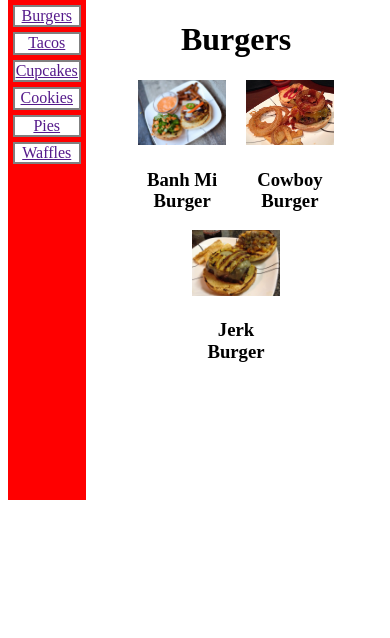
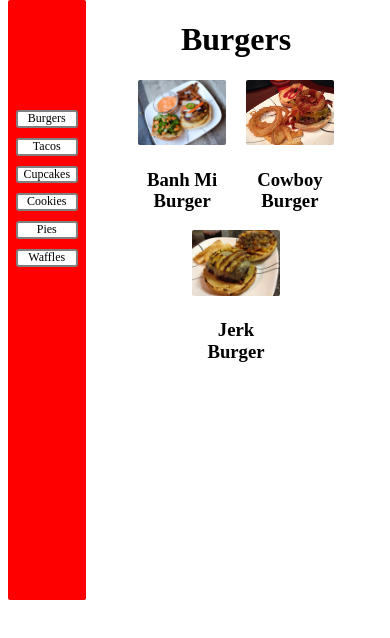
Before and after one commit to tken85/photo-album, a website: page index.html in a window 390 px wide. Both pictures are taken after a click on the element "Burgers". Drawn offline with nearby package versions, Linux system fonts and the light colour scheme.

Commit message:
removed some files

```diff
--- a/albums.js
+++ b/albums.js
@@ -2,72 +2,68 @@ var albums = [
 
    {
   name: "Burgers",
-  photos: {
-    photo1: "images/banhmiburger.jpg",
-    photo1_name: "Banh Mi Burger",
-    photo2: "images/cowboyburger.JPG",
-    photo2_name: "Cowboy Burger",
-    photo3: "images/jerkburger.JPG",
-    photo3_name: "Jerk Burger",
-  }
+  photos: [{
+    url: "images/banhmiburger.jpg",
+    name: "Banh Mi Burger"},{
+    url: "images/cowboyburger.JPG",
+    name: "Cowboy Burger"},{
+    url: "images/jerkburger.JPG",
+    name: "Jerk Burger",
+  }]
   },
-
   {
   name: "Tacos",
-  photos: {
-    photo1: "images/briskettaco.jpg",
-    photo1_name: "Brisket Taco",
-    photo2: "images/crawfishtaco.jpg",
-    photo2_name: "Crawfish Taco",
-    photo3: "images/koreantaco.jpg",
-    photo3_name: "Korean Taco",
-  }
+  photos: [{
+   url: "images/briskettaco.jpg",
+   name: "Brisket Taco"},{
+   url: "images/crawfishtaco.jpg",
+   name: "Crawfish Taco"},{
+   url: "images/koreantaco.jpg",
+   name: "Korean Taco",
+  }]
   },
   {
   name: "Cupcakes",
-  photos: {
-    photo1: "images/cadburycupcake.jpg",
-    photo1_name: "Cadbury Cupcake",
-    photo2: "images/buckeyecupcake.jpg",
-    photo2_name: "Buckeye Cupcake",
-    photo3: "images/redhotcupcake.jpg",
-    photo3_name: "Red Hot Cupcake",
-  }
+  photos: [{
+   url: "images/cadburycupcake.jpg",
+   name: "Cadbury Cupcake"},{
+   url: "images/buckeyecupcake.jpg",
+   name: "Buckeye Cupcake"},{
+   url: "images/redhotcupcake.jpg",
+   name: "Red Hot Cupcake",
+  }]
   },
   {
   name: "Cookies",
-  photos: {
-      photo1: "images/smores.jpg",
-      photo1_name: "S'mores Cookie",
-      photo2: "images/whoopiepie.jpg",
-      photo2_name: "Whoopie Pie",
-      photo3: "images/easter.jpg",
-      photo3_name: "Easter Sugar Cookie",
-    }
+  photos: [{
+   url: "images/smores.jpg",
+   name: "S'mores Cookie"},{
+   url: "images/whoopiepie.jpg",
+   name: "Whoopie Pies"},{
+   url: "images/easter.jpg",
+   name: "Easter Sugar Cookies",
+  }]
   },
-
   {
   name: "Pies",
-  photos: {
-    photo1: "images/chocolatemeringuepie.jpg",
-    photo1_name: "Chocolate Meringue Pie",
-    photo2: "images/minicherrypie.jpg",
-    photo2_name: "Mini Cherry Pie",
-    photo3: "images/bumbleberrypie.jpg",
-    photo3_name: "Bumbleberry Pie",
-  }
+  photos: [{
+    url: "images/minicherrypie.jpg",
+    name: "Mini Cherry Pie"},{
+    url: "images/chocolatemeringuepie.jpg",
+    name: "Chocolate Meringue Pie"},{
+    url: "images/bumbleberrypie.jpg",
+    name: "Bumbleberry Pie",
+  }]
   },
   {
   name: "Waffles",
-  photos: {
-    photo1: "images/srirachawaffle.jpg",
-    photo1_name: "Sriracha Waffle",
-    photo2: "images/funfettiwaffle.jpg",
-    photo2_name: "Funfetti Waffle",
-    photo3: "images/chickenwaffle.jpg",
-    photo3_name: "Chicken and Waffles",
-  }
-}
-
-
+  photos: [{
+   url: "images/srirachawaffle.jpg",
+   name: "Sriracha Waffle"},{
+   url: "images/funfettiwaffle.jpg",
+   name: "Funfetti Waffle"},{
+   url: "images/chickenwaffle.jpg",
+   name: "Chicken and Waffles",
+  }]
+  },
 ];
--- a/albums2.js
+++ /dev/null
@@ -1,69 +0,0 @@
-var albums = [
-
-   {
-  name: "Burgers",
-  photos: [{
-    url: "images/banhmiburger.jpg",
-    name: "Banh Mi Burger"},{
-    url: "images/cowboyburger.JPG",
-    name: "Cowboy Burger"},{
-    url: "images/jerkburger.JPG",
-    name: "Jerk Burger",
-  }]
-  },
-  {
-  name: "Tacos",
-  photos: [{
-   url: "images/briskettaco.jpg",
-   name: "Brisket Taco"},{
-   url: "images/crawfishtaco.jpg",
-   name: "Crawfish Taco"},{
-   url: "images/koreantaco.jpg",
-   name: "Korean Taco",
-  }]
-  },
-  {
-  name: "Cupcakes",
-  photos: [{
-   url: "images/cadburycupcake.jpg",
-   name: "Cadbury Cupcake"},{
-   url: "images/buckeyecupcake.jpg",
-   name: "Buckeye Cupcake"},{
-   url: "images/redhotcupcake.jpg",
-   name: "Red Hot Cupcake",
-  }]
-  },
-  {
-  name: "Cookies",
-  photos: [{
-   url: "images/smores.jpg",
-   name: "S'mores Cookie"},{
-   url: "images/whoopiepie.jpg",
-   name: "Whoopie Pies"},{
-   url: "images/easter.jpg",
-   name: "Easter Sugar Cookies",
-  }]
-  },
-  {
-  name: "Pies",
-  photos: [{
-    url: "images/minicherrypie.jpg",
-    name: "Mini Cherry Pie"},{
-    url: "images/chocolatemeringuepie.jpg",
-    name: "Chocolate Meringue Pie"},{
-    url: "images/bumbleberrypie.jpg",
-    name: "Bumbleberry Pie",
-  }]
-  },
-  {
-  name: "Waffles",
-  photos: [{
-   url: "images/srirachawaffle.jpg",
-   name: "Sriracha Waffle"},{
-   url: "images/funfettiwaffle.jpg",
-   name: "Funfetti Waffle"},{
-   url: "images/chickenwaffle.jpg",
-   name: "Chicken and Waffles",
-  }]
-  },
-];
--- a/main.js
+++ b/main.js
@@ -1,5 +1,9 @@
 var selectedAlbum ="";
 var selectedPic = "";
+var currPhotos ="";
+var currPic ="";
+var previousPic = "";
+var nextPic = "";
 
 $(document).ready(function(){
 
@@ -11,117 +15,176 @@ var albumHTML = "";
 _.each(albums, function(currVal, idx, arr){
   albumHTML += albumTemplate(currVal);
 
-  /*albumHTML += "<article class='photo-album'>"
-  + "<img src='" + currVal.photo1
-  + "'>"
-  + "<h3>" + currVal.name + "</h3>"
-  + "</article>";*/
-
-
 });
 
 $('#home').html(albumHTML);
 
+//Making Nav Menu
 
-//create side bar
-
+var navTemplate = _.template($('#navTmpl').html());
 var navHTML ="";
 
 _.each(albums, function(currVal, idx, arr){
 
-  navHTML += "<a href='' rel='"+ currVal.name +"'>"
-    +currVal.name
-    +"</a>";
-
+  navHTML += navTemplate(currVal);
 
 });
-
-var photoHTML ="";
-
 
 
 $('aside').html(navHTML);
 
+//make single picture
 
-//click functionality home
+$('#single_picture').html("<h1></h1><a href='' rel= '" + currPic.name +"'>Back to " + selectedAlbum + "</a><article id='previous'>Previous</article><article id='current'><img src='" + currPic.url + "'></article><article id='next'>Next</article>");
+
 
 $('.photo-album').on('click', function(event) {
   event.preventDefault();
-  //var clickedSection = "." + $(this).attr('rel');
   $('#single_album').addClass('activeSection');
   $("#start").removeClass('activeSection');
   selectedAlbum = $(this).attr("id");
 
-  //try iterating this on the array of photos. ----------------------------------
-  _.each(albums, function(currVal){
+  currPhotos = albums.filter(function(currVal){
+    return currVal.name === selectedAlbum;
+  })[0].photos;
 
-    if(currVal.name === selectedAlbum){
-      $('#photos').html("<h1>" + currVal.name+ "</h1><article id='photo1' class='pic' rel='"+currVal.name+"'><img src='" + currVal.photos.photo1 + "'><h3>" + currVal.photos.photo1_name+ "</h3></article><article id='photo2' class='pic' rel='"+currVal.name+"'><img src='" + currVal.photos.photo2 + "'><h3>" + currVal.photos.photo2_name + "</h3></article><article id='photo3' class='pic' rel='"+currVal.name+"'><img src='" + currVal.photos.photo3 + "'><h3>" + currVal.photos.photo3_name+ "</h3></article>");
-    }
+  var photosHTML = "<h1>" + selectedAlbum + "</h1>";
+
+  _.each(currPhotos, function(currVal, idx, arr){
+
+    photosHTML += "<article id='"+ idx + "' class ='pic' rel ='" + selectedAlbum + "'><img src ='" + currVal.url+"'><h3>" + currVal.name+ "</h3></article>";
+
 
   });
 
+  $('#photos').html(photosHTML);
+
   $('.pic').on('click', function(event) {
     event.preventDefault();
-    //var clickedSection = "." + $(this).attr('rel');
-    //selectedAlbum = $(this).attr("rel");
-    selectedPic = $(this).attr("id");
+    selectedPic = parseInt($(this).attr("id"));
     $("#single_photo").addClass('activeSection');
     $("#single_album").removeClass('activeSection');
+    // set current, previous, and next pics
+    currPic = currPhotos[selectedPic];
+    previousPic = currPhotos[selectedPic -1];
+    nextPic = currPhotos[selectedPic+1];
+    if(selectedPic === 0){
+      previousPic = currPhotos[currPhotos.length -1];
+    }
+    else if (selectedPic === (currPhotos.length -1)){
+      nextPic = currPhotos[0];
+    }
+    //set HTML
+    //var singlePicHTML = "<h1>" + currPic.name + "</h1><a href='' rel= '" + currPic.name +"'>Back to " + selectedAlbum + "</a><article id='previous'>Previous</article><article id='current'><img src='" + currPic.url + "'></article><article id='next'>Next</article>";
 
-    _.each(albums, function(currVal){
-
-      if(currVal.name === selectedAlbum){
-        $('#single_picture').html("<h1>"+currVal.name+"</h1><a href='' rel='"+currVal.name+"'>Back to "+currVal.name +"</a><img src='" + currVal.photos[selectedPic] + "'>");
-      }
-
-    });
-
+    //$('#single_picture').html(singlePicHTML);
+    $('#current').html("<img src='" + currPic.url +"'>");
+    $('#single_picture h1').html(currPic.name);
+    $('#single_picture a').html("Back to " + selectedAlbum);
     $('#single_picture a').on('click', function(event){
       event.preventDefault();
       $("#single_photo").removeClass('activeSection');
       $("#single_album").addClass('activeSection');
 
-      _.each(albums, function(currVal){
+    });
 
-        if(currVal.name === selectedAlbum){
-          $('#photos').html("<h1>" + currVal.name+ "</h1><article id='photo1' class='pic' rel='"+currVal.name+"'><img src='" + currVal.photos.photo1 + "'><h3>" + currVal.photos.photo1_name+ "</h3></article><article id='photo2' class='pic' rel='"+currVal.name+"'><img src='" + currVal.photos.photo2 + "'><h3>" + currVal.photos.photo2_name + "</h3></article><article id='photo3' class='pic' rel='"+currVal.name+"'><img src='" + currVal.photos.photo3 + "'><h3>" + currVal.photos.photo3_name+ "</h3></article>");
-        }
-      });
+    $('#previous').on('click', function(event){
+      event.preventDefault();
+      $('#current').html("<img src='" + previousPic.url+"'>");
+      $('#single_picture h1').html(previousPic.name);
+      currPic = previousPic;
+      if(selectedPic === 0){
+        selectedPic = (currPhotos.length - 1);
+      }
+      else{
+        selectedPic -= 1;
+      }
+      previousPic = currPhotos[selectedPic -1];
+      nextPic = currPhotos[selectedPic+1];
+      if(selectedPic === 0){
+        previousPic = currPhotos[currPhotos.length -1];
+      }
+      else if (selectedPic === (currPhotos.length -1)){
+        nextPic = currPhotos[0];
+      }
+    });
 
-
-
+    $('#next').on('click', function(event){
+      event.preventDefault();
+      $('#current').html("<img src='" + nextPic.url+"'>");
+      $('#single_picture h1').html(nextPic.name);
+      currPic = nextPic;
+      if(selectedPic === (currPhotos.length -1)){
+        selectedPic = 0;
+      }
+      else{
+        selectedPic += 1;
+      }
+      previousPic = currPhotos[selectedPic -1];
+      nextPic = currPhotos[selectedPic+1];
+      if(selectedPic === 0){
+        previousPic = currPhotos[currPhotos.length -1];
+      }
+      else if (selectedPic === (currPhotos.length -1)){
+        nextPic = currPhotos[0];
+      }
     });
 
   });
+});
 
+$('aside a').on('click', function(event) {
+  event.preventDefault();
+  var clickedSection = "." + $(this).attr('rel');
+  selectedAlbum = $(this).attr("rel");
 
-});
-//click functionality nav
+  currPhotos = albums.filter(function(currVal){
+    return currVal.name === selectedAlbum;
+  })[0].photos;
 
-  $('aside a').on('click', function(event) {
+  var photosHTML = "<h1>" + selectedAlbum + "</h1>";
+
+  _.each(currPhotos, function(currVal, idx, arr){
+
+    photosHTML += "<article id='"+ idx + "' class ='pic' rel ='" + selectedAlbum + "'><img src ='" + currVal.url+"'><h3>" + currVal.name+ "</h3></article>";
+
+  });
+
+  $('#photos').html(photosHTML);
+
+  $('.pic').on('click', function(event) {
     event.preventDefault();
-    var clickedSection = "." + $(this).attr('rel');
-    selectedAlbum = $(this).attr("rel");
-    _.each(albums, function(currVal){
+    selectedPic = parseInt($(this).attr("id"));
+    $("#single_photo").addClass('activeSection');
+    $("#single_album").removeClass('activeSection');
+    // Set current, previous, and next pics
+    currPic = currPhotos[selectedPic];
+    previousPic = currPhotos[selectedPic -1];
+    nextPic = currPhotos[selectedPic+1];
+    if(selectedPic === 0){
+      previousPic = currPhotos[currPhotos.length -1];
+    }
+    else if (selectedPic === (currPhotos.length -1)){
+      nextPic = currPhotos[0];
+    }
+    //put in HTML
+    //var singlePicHTML = "<h1>" + currPic.name + "</h1><a href='' rel= '" + currPic.name +"'>Back to " + selectedAlbum + "</a><img src='" + currPic.url + "'>";
 
-      if(currVal.name === selectedAlbum){
-        $('#photos').html("<h1>" + currVal.name + "</h1><article id='photo1' class='pic' rel='"+ currVal.name+ "'><img src='" + currVal.photos.photo1 + "'><h3>" + currVal.photos.photo1_name+ "</h3></article><article id='photo2' class='pic' rel='" +currVal.name+ "'><img src='" + currVal.photos.photo2 + "'><h3>" + currVal.photos.photo2_name + "</h3></article><article id='photo3' class='pic' rel='"+currVal.name+"'><img src='" + currVal.photos.photo3 + "'><h3>" + currVal.photos.photo3_name+ "</h3></article>");
-      }
+    //$('#single_picture').html(singlePicHTML);
+    $('#current').html("<img src='" + currPic.url +"'>");
+    $('#single_picture h1').html(currPic.name);
+    $('#single_picture a').html("Back to " + selectedAlbum);
+    $('#single_picture a').on('click', function(event){
+      event.preventDefault();
+      $("#single_photo").removeClass('activeSection');
+      $("#single_album").addClass('activeSection');
 
     });
 
 
+  });
+
 });
-
-// pic clicking
-
-
-
-
-
-
-
 
 
 
--- a/sass.scss
+++ b/sass.scss
@@ -2,6 +2,9 @@ body{
   text-align: center;
 }
 
+img{
+  border-radius: 2px;
+}
 
 header {
   background-color: gray;
@@ -47,11 +50,19 @@ aside {
   height: 500px;
   display: inline-block;
   vertical-align: top;
+  padding-top: 100px;
+  border-radius: 2px;
   a{
     display: block;
-    margin: 5px;
+    margin: 10px auto;
     background-color: white;
     border: 2px solid gray;
+    border-radius: 3px;
+    text-decoration: none;
+    width: 75%;
+    text-align: center;
+    font-size: 24px;
+    color: black;
   }
 }
 
@@ -89,3 +100,20 @@ aside {
     vertical-align: top;
   }
 }
+
+@media (max-width: 700px){
+  aside{
+    a{
+      font-size: 16px;
+    }
+  }
+}
+
+
+@media(max-width: 500px){
+  aside{
+    a{
+      font-size: 12px;
+    }
+  }
+}
--- a/second.js
+++ /dev/null
@@ -1,191 +0,0 @@
-var selectedAlbum ="";
-var selectedPic = "";
-var currPhotos ="";
-var currPic ="";
-var previousPic = "";
-var nextPic = "";
-
-$(document).ready(function(){
-
-
-//create home page
-var albumTemplate = _.template($('#albumTmpl').html());
-var albumHTML = "";
-
-_.each(albums, function(currVal, idx, arr){
-  albumHTML += albumTemplate(currVal);
-
-});
-
-$('#home').html(albumHTML);
-
-//Making Nav Menu
-
-var navTemplate = _.template($('#navTmpl').html());
-var navHTML ="";
-
-_.each(albums, function(currVal, idx, arr){
-
-  navHTML += navTemplate(currVal);
-
-});
-
-
-$('aside').html(navHTML);
-
-//make single picture
-
-$('#single_picture').html("<h1></h1><a href='' rel= '" + currPic.name +"'>Back to " + selectedAlbum + "</a><article id='previous'>Previous</article><article id='current'><img src='" + currPic.url + "'></article><article id='next'>Next</article>");
-
-
-$('.photo-album').on('click', function(event) {
-  event.preventDefault();
-  $('#single_album').addClass('activeSection');
-  $("#start").removeClass('activeSection');
-  selectedAlbum = $(this).attr("id");
-
-  currPhotos = albums.filter(function(currVal){
-    return currVal.name === selectedAlbum;
-  })[0].photos;
-
-  var photosHTML = "<h1>" + selectedAlbum + "</h1>";
-
-  _.each(currPhotos, function(currVal, idx, arr){
-
-    photosHTML += "<article id='"+ idx + "' class ='pic' rel ='" + selectedAlbum + "'><img src ='" + currVal.url+"'><h3>" + currVal.name+ "</h3></article>";
-
-
-  });
-
-  $('#photos').html(photosHTML);
-
-  $('.pic').on('click', function(event) {
-    event.preventDefault();
-    selectedPic = parseInt($(this).attr("id"));
-    $("#single_photo").addClass('activeSection');
-    $("#single_album").removeClass('activeSection');
-    // set current, previous, and next pics
-    currPic = currPhotos[selectedPic];
-    previousPic = currPhotos[selectedPic -1];
-    nextPic = currPhotos[selectedPic+1];
-    if(selectedPic === 0){
-      previousPic = currPhotos[currPhotos.length -1];
-    }
-    else if (selectedPic === (currPhotos.length -1)){
-      nextPic = currPhotos[0];
-    }
-    //set HTML
-    //var singlePicHTML = "<h1>" + currPic.name + "</h1><a href='' rel= '" + currPic.name +"'>Back to " + selectedAlbum + "</a><article id='previous'>Previous</article><article id='current'><img src='" + currPic.url + "'></article><article id='next'>Next</article>";
-
-    //$('#single_picture').html(singlePicHTML);
-    $('#current').html("<img src='" + currPic.url +"'>");
-    $('h1').html(currPic.name);
-
-    $('#single_picture a').on('click', function(event){
-      event.preventDefault();
-      $("#single_photo").removeClass('activeSection');
-      $("#single_album").addClass('activeSection');
-
-    });
-
-    $('#previous').on('click', function(event){
-      event.preventDefault();
-      $('#current').html("<img src='" + previousPic.url+"'>");
-      $('h1').html(previousPic.name);
-      currPic = previousPic;
-      if(selectedPic === 0){
-        selectedPic = (currPhotos.length - 1);
-      }
-      else{
-        selectedPic -= 1;
-      }
-      previousPic = currPhotos[selectedPic -1];
-      nextPic = currPhotos[selectedPic+1];
-      if(selectedPic === 0){
-        previousPic = currPhotos[currPhotos.length -1];
-      }
-      else if (selectedPic === (currPhotos.length -1)){
-        nextPic = currPhotos[0];
-      }
-    });
-
-    $('#next').on('click', function(event){
-      event.preventDefault();
-      $('#current').html("<img src='" + nextPic.url+"'>");
-      $('h1').html(nextPic.name);
-      currPic = nextPic;
-      if(selectedPic === (currPhotos.length -1)){
-        selectedPic = 0;
-      }
-      else{
-        selectedPic += 1;
-      }
-      previousPic = currPhotos[selectedPic -1];
-      nextPic = currPhotos[selectedPic+1];
-      if(selectedPic === 0){
-        previousPic = currPhotos[currPhotos.length -1];
-      }
-      else if (selectedPic === (currPhotos.length -1)){
-        nextPic = currPhotos[0];
-      }
-    });
-
-  });
-});
-
-$('aside a').on('click', function(event) {
-  event.preventDefault();
-  var clickedSection = "." + $(this).attr('rel');
-  selectedAlbum = $(this).attr("rel");
-
-  currPhotos = albums.filter(function(currVal){
-    return currVal.name === selectedAlbum;
-  })[0].photos;
-
-  var photosHTML = "<h1>" + selectedAlbum + "</h1>";
-
-  _.each(currPhotos, function(currVal, idx, arr){
-
-    photosHTML += "<article id='"+ idx + "' class ='pic' rel ='" + selectedAlbum + "'><img src ='" + currVal.url+"'><h3>" + currVal.name+ "</h3></article>";
-
-  });
-
-  $('#photos').html(photosHTML);
-
-  $('.pic').on('click', function(event) {
-    event.preventDefault();
-    selectedPic = parseInt($(this).attr("id"));
-    $("#single_photo").addClass('activeSection');
-    $("#single_album").removeClass('activeSection');
-    // Set current, previous, and next pics
-    currPic = currPhotos[selectedPic];
-    previousPic = currPhotos[selectedPic -1];
-    nextPic = currPhotos[selectedPic+1];
-    if(selectedPic === 0){
-      previousPic = currPhotos[currPhotos.length -1];
-    }
-    else if (selectedPic === (currPhotos.length -1)){
-      nextPic = currPhotos[0];
-    }
-    //put in HTML
-    //var singlePicHTML = "<h1>" + currPic.name + "</h1><a href='' rel= '" + currPic.name +"'>Back to " + selectedAlbum + "</a><img src='" + currPic.url + "'>";
-
-    //$('#single_picture').html(singlePicHTML);
-    $('#current').html("<img src='" + currPic.url +"'>");
-    $('h1').html(currPic.name);
-
-    $('#single_picture a').on('click', function(event){
-      event.preventDefault();
-      $("#single_photo").removeClass('activeSection');
-      $("#single_album").addClass('activeSection');
-
-    });
-
-
-  });
-
-});
-
-
-
-});
--- a/styles.css
+++ b/styles.css
@@ -1,5 +1,8 @@
 body {
   text-align: center; }
+
+img {
+  border-radius: 2px; }
 
 header {
   background-color: gray;
@@ -36,12 +39,20 @@ aside {
   text-align: center;
   height: 500px;
   display: inline-block;
-  vertical-align: top; }
+  vertical-align: top;
+  padding-top: 100px;
+  border-radius: 2px; }
   aside a {
     display: block;
-    margin: 5px;
+    margin: 10px auto;
     background-color: white;
-    border: 2px solid gray; }
+    border: 2px solid gray;
+    border-radius: 3px;
+    text-decoration: none;
+    width: 75%;
+    text-align: center;
+    font-size: 24px;
+    color: black; }
 
 .activeSection {
   display: inline-block; }
@@ -69,3 +80,11 @@ aside {
 
 #single_picture a {
   vertical-align: top; }
+
+@media (max-width: 700px) {
+  aside a {
+    font-size: 16px; } }
+
+@media (max-width: 500px) {
+  aside a {
+    font-size: 12px; } }
```
Also changed, not shown: index.html (+3 -2 lines). Lines whose indentation alone changed are shown as unchanged.
